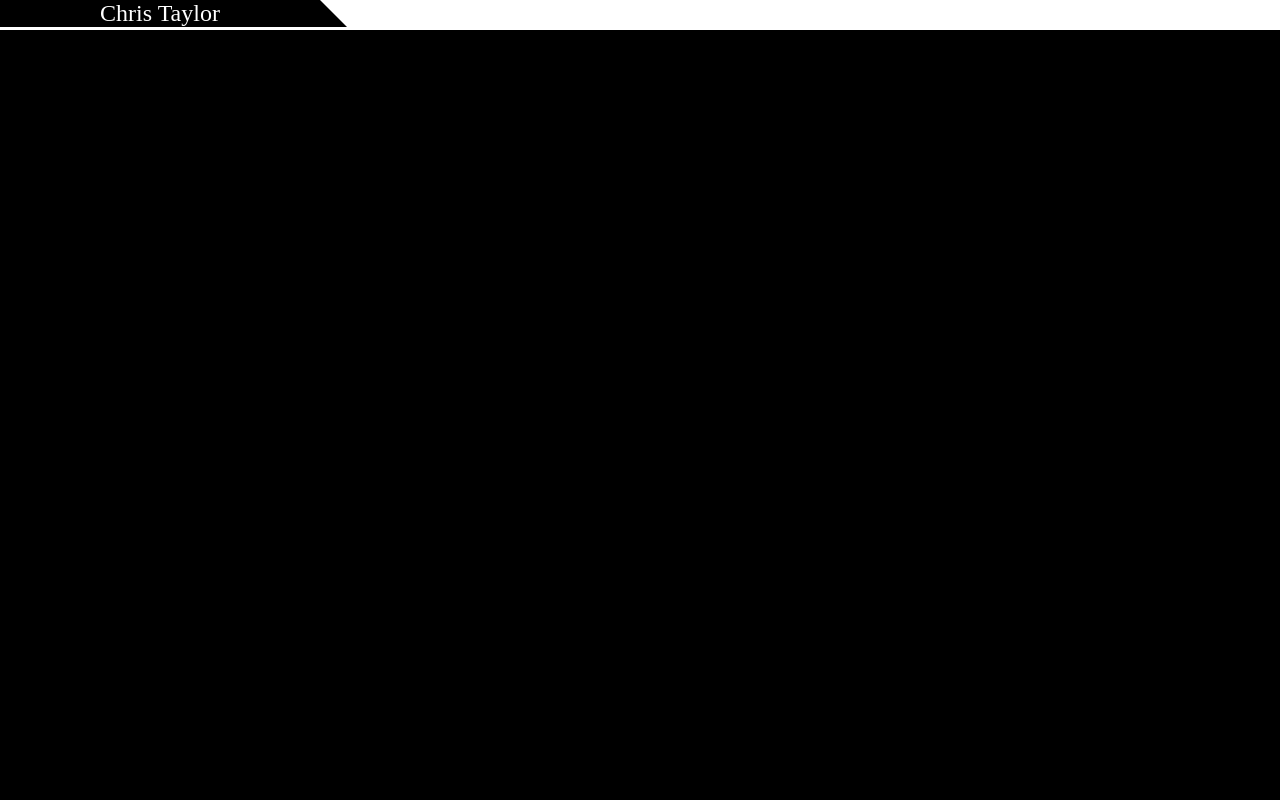
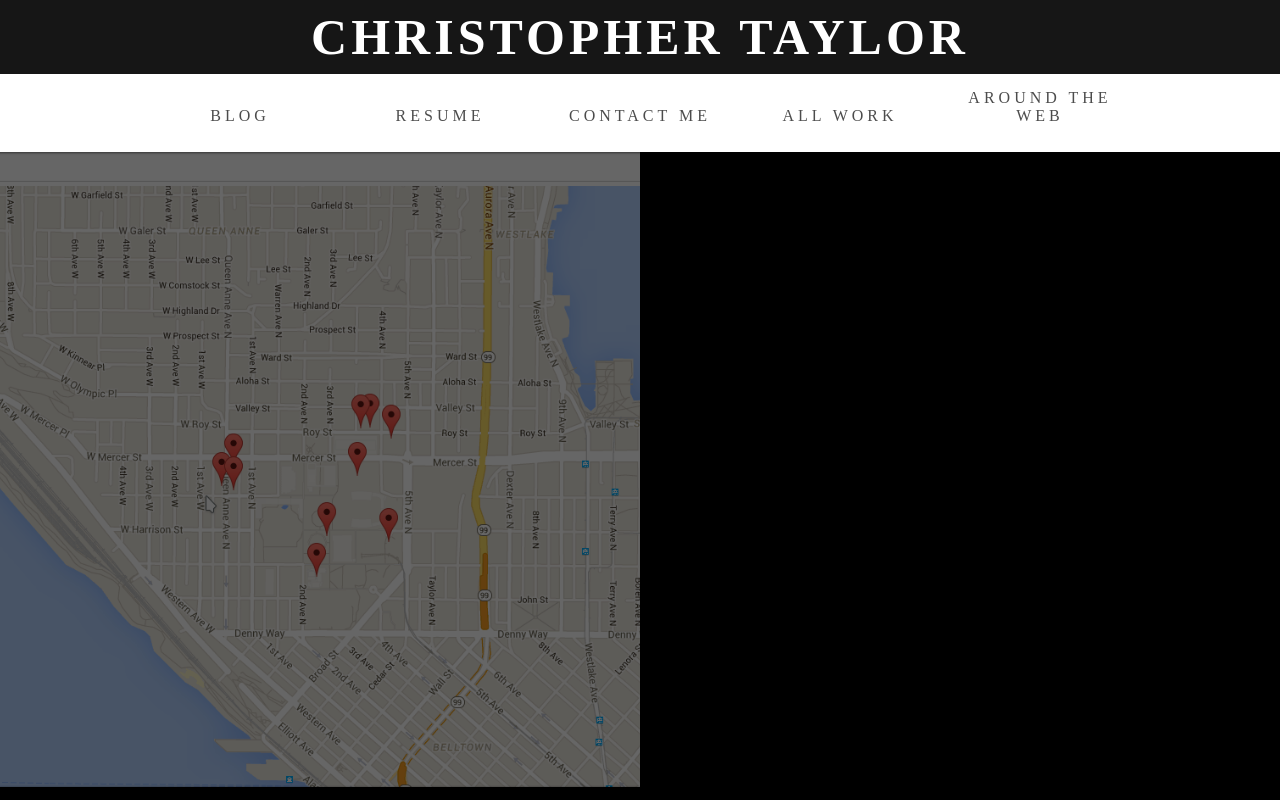
Before and after one commit to christopher-taylor/portfolio-site, a website: page src/index.html in a window 1280 px wide. Drawn offline with Linux system fonts and the light colour scheme; a web font is replaced by a local one.

Commit message:
feat: Added header styling

```diff
--- a/src/index.html
+++ b/src/index.html
@@ -1,7 +1,9 @@
 <!DOCTYPE html>
 <html>
+
 <head>
     <meta name="viewport" content="user-scalable=no, initial-scale=1, maximum-scale=1, width=device-width, height=device-height" />
+    <link href='https://fonts.googleapis.com/css?family=Scheherazade' rel='stylesheet' type='text/css'>
     <!--build:css css/styles.min.css-->
     <link rel="stylesheet" href="css/styles.css">
     <!--endbuild-->
@@ -9,37 +11,34 @@
     <script src="js/main.js"></script>
     <!-- endbuild -->
 </head>
-    <header>
-        <div id="name">
-            Chris Taylor
-        </div>
-        <div id="trapezoid"></div>
-        <nav>
+<!-- <div class="social">
     <ul>
     <li>
-                    <span class="fontawesome-linkedin-sign"></span><span></span>
+    <span class="fontawesomed-linkedin-sign"></span><span></span>
 </li>
 <li>
 <span class="fontawesome-github"></span>
 </li>
-                <!-- <li>
-                    <span class="fontawesome-stackoverflow"></span>StackOverflow
-                </li> -->
 <li>
 <span class="fontawesome-linkedin"></span>
 </li>
 </ul>
+</div> -->
+<header>
+    <div id="name">Christopher Taylor</div>
+    <nav>
+        <span class="nav-item">Blog</span>
+        <span class="nav-item">Resume</span>
+        <span class="nav-item">Contact Me</span>
+        <span class="nav-item">All Work</span>
+        <span class="nav-item">Around the web</span>
     </nav>
 </header>
-    <!-- <hr style="color:white;width:100%;margin:0px;border:none;height:3px;" /> -->
-    <body>
+
 <main>
-            Left Nav Arrow
-            <div class="portfolio-item-image">
+    <div class="portfolio-item-image"></div>
+    <div class="portfolio-item-desc">
     </div>
-            <div class="portfolio-item-descrition">
-            </div>
-            Right Nav Arrow
 <main>
-    </body>
+
 </html>
--- a/src/scss/styles.scss
+++ b/src/scss/styles.scss
@@ -3,56 +3,68 @@
 [class*="fontawesome-"]:before {
     font-family: 'FontAwesome', sans-serif;
 }
+@font-face {
+    font-family: operator;
+    src: url('/fonts/OperatorMono-Light.otf');
+}
+$headerFontSize: 24px;
 
-$headerFontSize: 24px;
-body{
+body {
     background-color: black;
-    margin:0;
+    margin: 0;
 }
+
 header {
-    position: absolute;
-    top: 0px;
-    left: 0px;
+    background-color: #161616;
+    color: white;
+    font-family: 'Scheherazade', serif;
+    letter-spacing: 4px;
+    text-transform: uppercase;
+    text-align: center;
     width: 100%;
+}
+
+#name {
+    font-weight: bold;
+    font-size: 50px;
+    padding: 8px 0;
+}
+
+.social {
+    display: inline-block;
+    float: right;
+    width: auto;
+}
+
+.nav-item {
+    display: inline-block;
+    font-size: 16px;
+    height: 45px;
+    padding: 14.5px 0 0 0;
+    width: 15%;
+}
+
+nav {
     background-color: white;
-    position: relative;
-    border-bottom: 3px solid white;
+    color: rgba(0, 0, 0, 0.7);
+    transition: color.25s linear;
 }
-#name {
-    width: 25%;
-    text-align: center;
-    background-color: black;
-    font-size: $headerFontSize;
-    display: inline-block;
+
+nav:hover {
+    color: rgba(0, 0, 0, 1);
+}
+
+main{
     color: white;
 }
 
-#trapezoid {
-    position: absolute;
-    bottom: 0;
+.portfolio-item-image{
+    background: url('/img/neighborhood-map.png') center/cover no-repeat;
     display: inline-block;
-    width: 0;
-    height: 0;
-    border-style: solid;
-    border-width: $headerFontSize + 3 0 0 $headerFontSize + 3;
-    border-color: transparent transparent transparent black;
+    height: calc(100vh - 165px);
+    opacity: .4;
+    width: 50%;
 }
-
-
-nav {
+.portfolio-item-desc{
     display: inline-block;
-    width:auto;
-    float:right;
-    background-color: white;
-    color: black;
 }
-ul{
-    top: 50%;
-    margin: 0px;
-    font-size: $headerFontSize;
-}
-li {
-    margin: 10px 10px 10px 10px;
-    display: inline;
-    white-space: nowrap;
-}
```
Also changed, not shown: dist/css/styles.min.css, dist/fonts/OperatorMono-Light.otf (added), dist/fonts/OperatorMono-XLight.otf (added), dist/index.html, src/css/styles.css, src/fonts/OperatorMono-Light.otf (added), src/fonts/OperatorMono-XLight.otf (added), src/img/neighborhood-map.png (added). Lines whose indentation alone changed are shown as unchanged.
